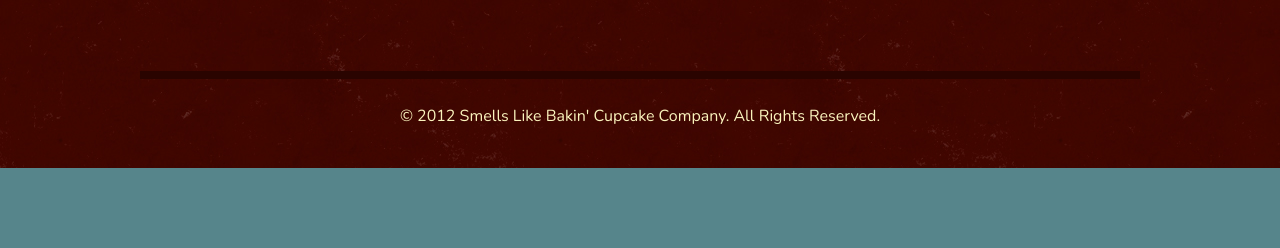
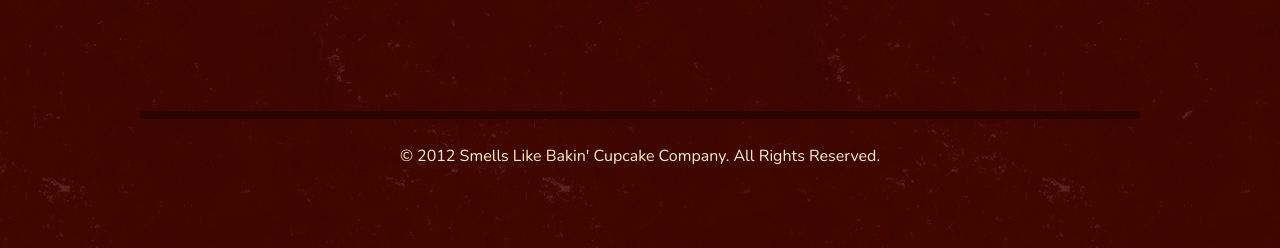
Before and after one commit to fab9/fabicastillo, a plain HTML site: page index.html in a window 1280 px wide. Shown: the part 1384-1632 px from the top of the page. Before the commit the page ends 1552 px from the top, so only its background shows below. Drawn offline with nearby package versions, Linux system fonts and the light colour scheme.

Commit message:
Modify padding and margin of the elements

```diff
--- a/css/style.css
+++ b/css/style.css
@@ -63,6 +63,6 @@
 #copyright {
   border-top: 8px solid #2A0400;
   padding: 10px 0px;
-  margin: 15px 0px;
+  margin: 55px 0px;
   text-align: center;
 }
```
